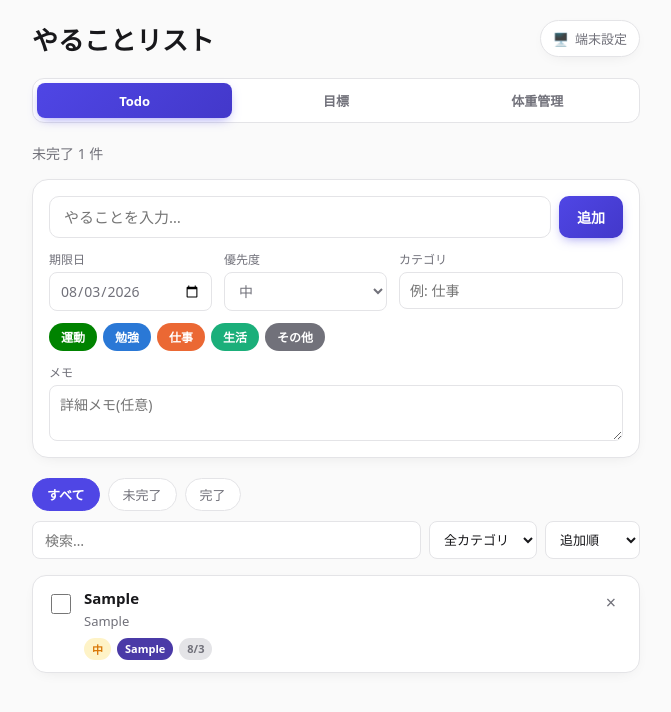
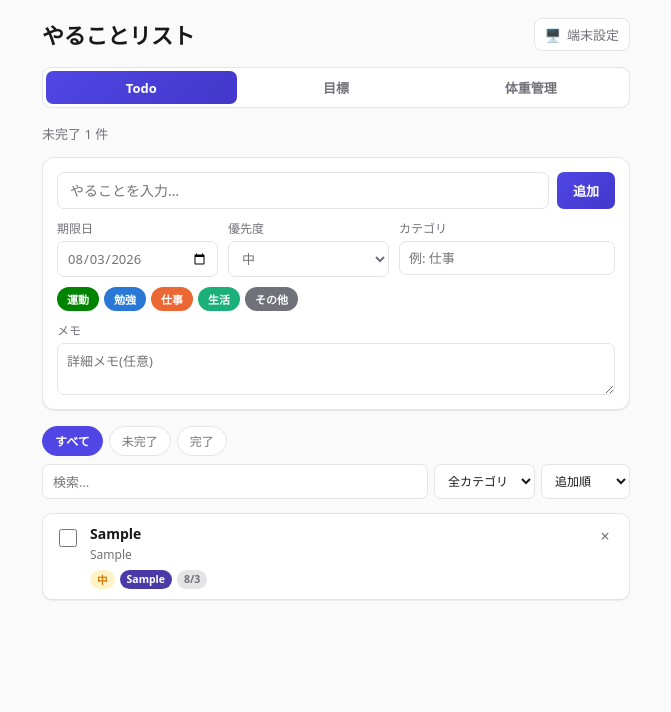
Before and after one commit to fumaalex0507-ops/Todo, a React (Vite) app: page / in a window 1280 px wide. Both pictures are taken after typing "Sample", "Sample", "Sample" into the empty fields and a click on the button "追加". Shown: the top 712 px of the page, without its empty margins (304-975 px from the left). Built offline with nearby package versions, Linux system fonts and the light colour scheme.

Commit message:
UIをよりシャープでスタイリッシュな見た目に調整
角丸・余白・シャドウを全体的に引き締め、ボタングロー等の重い装飾を削除。
配色(インディゴアクセント・カテゴリカラー)はそのまま維持。

```diff
--- a/src/App.css
+++ b/src/App.css
@@ -1,7 +1,7 @@
 .app {
-  max-width: 640px;
+  max-width: 620px;
   margin: 0 auto;
-  padding: 20px 16px 64px;
+  padding: 18px 16px 56px;
 }
 
 .app__header {
@@ -9,38 +9,39 @@
   align-items: flex-start;
   justify-content: space-between;
   gap: 12px;
-  margin-bottom: 20px;
+  margin-bottom: 16px;
 }
 
 .app__title h1 {
-  font-size: 26px;
+  font-size: 22px;
   font-weight: 700;
+  letter-spacing: -0.01em;
   margin: 0;
   color: var(--text);
 }
 
 .app__subtitle {
-  margin: 0 0 16px;
-  font-size: 14px;
+  margin: 0 0 14px;
+  font-size: 13px;
   color: var(--text-muted);
 }
 
 /* Nav tabs */
 .nav-tabs {
   display: flex;
-  gap: 6px;
-  margin-bottom: 20px;
-  padding: 4px;
+  gap: 4px;
+  margin-bottom: 16px;
+  padding: 3px;
   background: var(--surface-solid);
   border: 1px solid var(--border);
-  border-radius: 12px;
+  border-radius: 9px;
 }
 
 .nav-tabs__btn {
   flex: 1;
-  padding: 8px 10px;
+  padding: 7px 10px;
   border: none;
-  border-radius: 8px;
+  border-radius: 7px;
   background: transparent;
   color: var(--text-muted);
   font-size: 13px;
@@ -50,18 +51,16 @@
 .nav-tabs__btn--active {
   background: linear-gradient(135deg, var(--accent), var(--accent-strong));
   color: var(--accent-contrast);
-  box-shadow: 0 4px 12px -4px color-mix(in oklab, var(--accent) 60%, transparent);
 }
 
 .theme-toggle {
   display: flex;
   align-items: center;
   gap: 6px;
-  padding: 8px 12px;
-  border-radius: 999px;
+  padding: 6px 10px;
+  border-radius: 8px;
   border: 1px solid var(--border);
   background: var(--surface-solid);
-  box-shadow: var(--shadow);
   font-size: 13px;
   color: var(--text-muted);
   flex-shrink: 0;
@@ -81,13 +80,13 @@
 .todo-form {
   background: var(--surface-solid);
   border: 1px solid var(--border);
-  border-radius: 16px;
-  padding: 16px;
+  border-radius: 12px;
+  padding: 14px;
   box-shadow: var(--shadow);
-  margin-bottom: 20px;
+  margin-bottom: 16px;
   display: flex;
   flex-direction: column;
-  gap: 12px;
+  gap: 10px;
 }
 
 .todo-form__row {
@@ -97,17 +96,17 @@
 }
 
 .todo-form__row--details {
-  gap: 12px;
+  gap: 10px;
 }
 
 .todo-form__title {
   flex: 1 1 200px;
   min-width: 0;
-  padding: 10px 14px;
-  border-radius: 10px;
+  padding: 8px 12px;
+  border-radius: 7px;
   border: 1px solid var(--border);
   background: var(--surface-solid);
-  font-size: 15px;
+  font-size: 14px;
 }
 
 .todo-form__field {
@@ -122,11 +121,11 @@
 .todo-form__field input,
 .todo-form__field select,
 .todo-form__field textarea {
-  padding: 8px 10px;
-  border-radius: 8px;
+  padding: 7px 9px;
+  border-radius: 7px;
   border: 1px solid var(--border);
   background: var(--surface-solid);
-  font-size: 14px;
+  font-size: 13px;
 }
 
 .todo-form__field--memo {
@@ -139,10 +138,10 @@
 }
 
 .btn {
-  padding: 10px 18px;
-  border-radius: 10px;
+  padding: 8px 16px;
+  border-radius: 7px;
   border: none;
-  font-size: 14px;
+  font-size: 13px;
   font-weight: 600;
   white-space: nowrap;
 }
@@ -150,7 +149,6 @@
 .btn--primary {
   background: linear-gradient(135deg, var(--accent), var(--accent-strong));
   color: var(--accent-contrast);
-  box-shadow: 0 4px 12px -4px color-mix(in oklab, var(--accent) 60%, transparent);
 }
 
 .btn--ghost {
@@ -163,21 +161,21 @@
 .filter-bar {
   display: flex;
   flex-direction: column;
-  gap: 10px;
-  margin-bottom: 16px;
+  gap: 8px;
+  margin-bottom: 14px;
 }
 
 .filter-bar__status {
   display: flex;
-  gap: 8px;
+  gap: 6px;
 }
 
 .chip {
-  padding: 6px 14px;
+  padding: 5px 12px;
   border-radius: 999px;
   border: 1px solid var(--border);
   background: var(--surface-solid);
-  font-size: 13px;
+  font-size: 12px;
   color: var(--text-muted);
 }
 
@@ -189,20 +187,20 @@
 }
 
 .chip--sm {
-  padding: 4px 10px;
-  font-size: 12px;
+  padding: 3px 9px;
+  font-size: 11px;
 }
 
 .todo-form__category-chips {
   display: flex;
-  gap: 6px;
+  gap: 5px;
   flex-wrap: wrap;
 }
 
 .chip--category {
-  padding: 5px 12px;
-  font-size: 12px;
-  font-weight: 700;
+  padding: 4px 10px;
+  font-size: 11px;
+  font-weight: 600;
   border: none;
   color: #fff;
   background: var(--badge-color-light);
@@ -213,29 +211,29 @@
 }
 
 .chip--category.chip--active {
-  box-shadow: 0 0 0 2px var(--surface-solid), 0 0 0 4px var(--badge-color-light);
+  box-shadow: 0 0 0 2px var(--surface-solid), 0 0 0 3.5px var(--badge-color-light);
 }
 
 :root[data-theme='dark'] .chip--category.chip--active {
-  box-shadow: 0 0 0 2px var(--surface-solid), 0 0 0 4px var(--badge-color-dark);
+  box-shadow: 0 0 0 2px var(--surface-solid), 0 0 0 3.5px var(--badge-color-dark);
 }
 
 /* Segmented control */
 .segmented {
   display: flex;
   border: 1px solid var(--border);
-  border-radius: 10px;
+  border-radius: 7px;
   overflow: hidden;
   flex: 1 1 200px;
 }
 
 .segmented__btn {
   flex: 1;
-  padding: 8px 10px;
+  padding: 7px 10px;
   border: none;
   background: var(--surface-solid);
   color: var(--text-muted);
-  font-size: 13px;
+  font-size: 12px;
   font-weight: 600;
 }
 
@@ -248,10 +246,10 @@
 .weight-chart-card {
   background: var(--surface-solid);
   border: 1px solid var(--border);
-  border-radius: 16px;
-  padding: 16px;
+  border-radius: 12px;
+  padding: 14px;
   box-shadow: var(--shadow);
-  margin-bottom: 20px;
+  margin-bottom: 16px;
 }
 
 .weight-chart {
@@ -308,9 +306,9 @@
   transform: translate(-50%, -130%);
   background: var(--surface-solid);
   border: 1px solid var(--border);
-  border-radius: 8px;
-  padding: 4px 8px;
-  font-size: 12px;
+  border-radius: 6px;
+  padding: 3px 7px;
+  font-size: 11px;
   font-weight: 600;
   white-space: nowrap;
   pointer-events: none;
@@ -324,7 +322,7 @@
   padding: 0;
   display: flex;
   flex-direction: column;
-  gap: 6px;
+  gap: 5px;
 }
 
 .weight-log__row {
@@ -333,9 +331,9 @@
   gap: 10px;
   background: var(--surface-solid);
   border: 1px solid var(--border);
-  border-radius: 10px;
-  padding: 8px 12px;
-  font-size: 13px;
+  border-radius: 7px;
+  padding: 7px 10px;
+  font-size: 12px;
 }
 
 .weight-log__date {
@@ -349,26 +347,26 @@
 
 .filter-bar__controls {
   display: flex;
-  gap: 8px;
+  gap: 6px;
   flex-wrap: wrap;
 }
 
 .filter-bar__search {
   flex: 1 1 140px;
-  padding: 8px 12px;
-  border-radius: 8px;
+  padding: 7px 10px;
+  border-radius: 7px;
   border: 1px solid var(--border);
   background: var(--surface-solid);
-  font-size: 14px;
+  font-size: 13px;
   min-width: 0;
 }
 
 .filter-bar__select {
-  padding: 8px 10px;
-  border-radius: 8px;
+  padding: 7px 9px;
+  border-radius: 7px;
   border: 1px solid var(--border);
   background: var(--surface-solid);
-  font-size: 13px;
+  font-size: 12px;
 }
 
 /* List */
@@ -378,14 +376,14 @@
   padding: 0;
   display: flex;
   flex-direction: column;
-  gap: 10px;
+  gap: 7px;
 }
 
 .todo-list__empty {
   text-align: center;
   color: var(--text-muted);
-  padding: 40px 0;
-  font-size: 14px;
+  padding: 36px 0;
+  font-size: 13px;
 }
 
 .todo-item {
@@ -394,8 +392,8 @@
   gap: 10px;
   background: var(--surface-solid);
   border: 1px solid var(--border);
-  border-radius: 14px;
-  padding: 12px 14px;
+  border-radius: 10px;
+  padding: 10px 12px;
   box-shadow: var(--shadow);
   transition: opacity 0.15s ease;
 }
@@ -407,13 +405,13 @@
 .todo-item__checkbox {
   position: relative;
   display: inline-flex;
-  margin-top: 3px;
+  margin-top: 2px;
   flex-shrink: 0;
 }
 
 .todo-item__checkbox input {
-  width: 20px;
-  height: 20px;
+  width: 18px;
+  height: 18px;
   accent-color: var(--accent);
   cursor: pointer;
 }
@@ -426,7 +424,7 @@
 
 .todo-item__title {
   margin: 0;
-  font-size: 15px;
+  font-size: 14px;
   font-weight: 600;
   word-break: break-word;
 }
@@ -436,23 +434,23 @@
 }
 
 .todo-item__memo {
-  margin: 4px 0 0;
-  font-size: 13px;
+  margin: 3px 0 0;
+  font-size: 12px;
   color: var(--text-muted);
   word-break: break-word;
 }
 
 .todo-item__meta {
   display: flex;
-  gap: 6px;
+  gap: 5px;
   flex-wrap: wrap;
-  margin-top: 8px;
+  margin-top: 7px;
 }
 
 .badge {
-  font-size: 11px;
+  font-size: 10.5px;
   font-weight: 600;
-  padding: 3px 8px;
+  padding: 2px 7px;
   border-radius: 999px;
 }
 
@@ -492,13 +490,13 @@
 
 .todo-item__delete {
   flex-shrink: 0;
-  width: 28px;
-  height: 28px;
+  width: 24px;
+  height: 24px;
   border-radius: 50%;
   border: none;
   background: transparent;
   color: var(--text-muted);
-  font-size: 18px;
+  font-size: 16px;
   line-height: 1;
   display: flex;
   align-items: center;
--- a/src/index.css
+++ b/src/index.css
@@ -10,7 +10,7 @@
   --accent: #4f46e5;
   --accent-strong: #4338ca;
   --accent-contrast: #ffffff;
-  --shadow: 0 4px 16px -8px rgba(0, 0, 0, 0.12);
+  --shadow: 0 1px 2px rgba(0, 0, 0, 0.04), 0 1px 1px rgba(0, 0, 0, 0.03);
 
   --priority-high: #dc2626;
   --priority-high-bg: #fee2e2;
@@ -31,7 +31,7 @@
   --accent: #818cf8;
   --accent-strong: #a5b4fc;
   --accent-contrast: #18181b;
-  --shadow: 0 4px 16px -8px rgba(0, 0, 0, 0.5);
+  --shadow: 0 1px 2px rgba(0, 0, 0, 0.3), 0 1px 1px rgba(0, 0, 0, 0.2);
 
   --priority-high: #f87171;
   --priority-high-bg: #3f1d1d;
```
